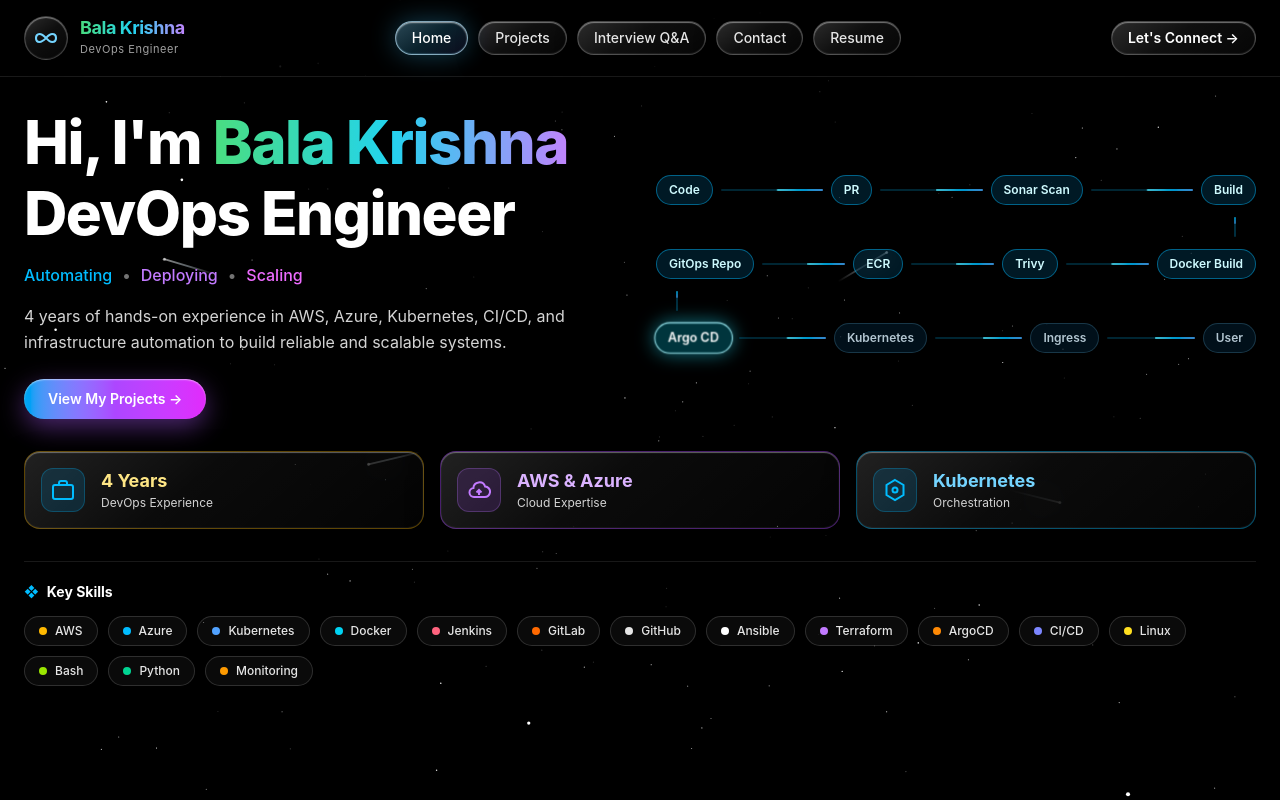
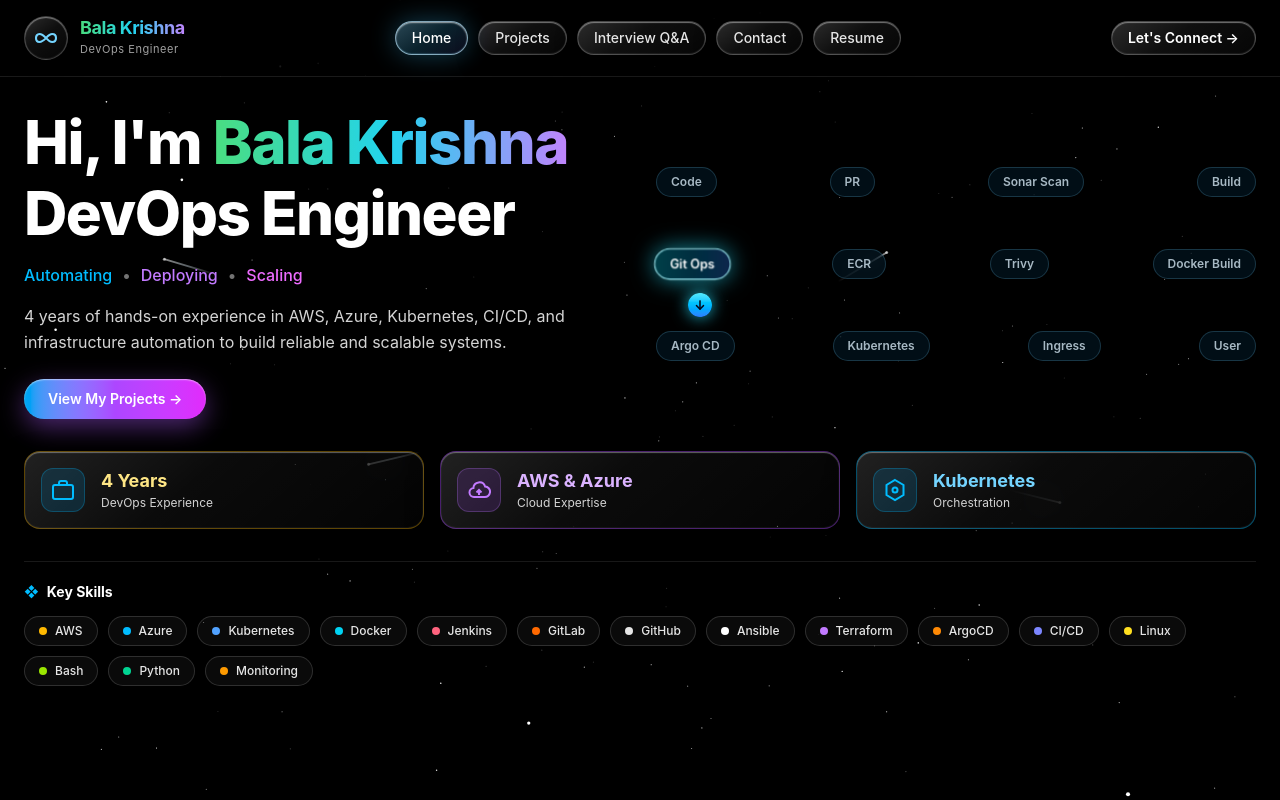
Before and after one commit to Bala-Nakkala/Bala-Nakkala.github.io, a React (Vite) app: page / in a window 1280 px wide. Built offline with nearby package versions, Linux system fonts and the light colour scheme.

Commit message:
Add animated Code-to-User water flow and DevOps logo

```diff
--- a/src/App.jsx
+++ b/src/App.jsx
@@ -8,6 +8,7 @@ const NAV_ITEMS = [
   { id: "resume", label: "Resume" },
 ];
 
+// మీకు మాత్రమే Remove & Upload ఆప్షన్స్ కనిపించడానికి Admin PIN (మీకు నచ్చినట్లు మార్చుకోవచ్చు)
 const ADMIN_PIN = "balu123";
 
 const INITIAL_HOSTED_RESUMES = [
@@ -25,13 +26,30 @@ const INITIAL_HOSTED_RESUMES = [
   },
 ];
 
+// Notebook sketch order:
+// Row 1 (L -> R): Code -> PR -> Sonar Scan -> Build
+// Row 2 (R -> L): Docker Build <- Trivy <- ECR <- Git Ops
+// Row 3 (L -> R): Argo CD -> Kubernetes -> Ingress -> User
 const PIPELINE_ROWS = [
-  ["Code", "PR", "Sonar Scan", "Build"],
-  ["Docker Build", "Trivy", "ECR", "GitOps Repo"],
-  ["Argo CD", "Kubernetes", "Ingress", "User"],
+  { dir: "ltr", items: ["Code", "PR", "Sonar Scan", "Build"] },
+  { dir: "rtl", items: ["Docker Build", "Trivy", "ECR", "Git Ops"] },
+  { dir: "ltr", items: ["Argo CD", "Kubernetes", "Ingress", "User"] },
 ];
 
-const ALL_PIPELINE_STEPS = PIPELINE_ROWS.flat();
+const ORDERED_STAGES = [
+  "Code",
+  "PR",
+  "Sonar Scan",
+  "Build",
+  "Docker Build",
+  "Trivy",
+  "ECR",
+  "Git Ops",
+  "Argo CD",
+  "Kubernetes",
+  "Ingress",
+  "User",
+];
 
 const USER_PROJECTS = [
   {
@@ -131,90 +149,95 @@ function DevOpsInfinityLogo({ className = "h-6 w-6" }) {
   );
 }
 
-function WaterFlowArchitectureCanvas() {
+function SingleWaterArrow({ direction = "right" }) {
+  const rotation =
+    direction === "left"
+      ? "rotate-180"
+      : direction === "down"
+        ? "rotate-90"
+        : "";
+
+  return (
+    <span
+      className={`inline-flex h-6 w-6 shrink-0 items-center justify-center rounded-full bg-gradient-to-r from-cyan-300 via-sky-400 to-blue-500 text-slate-950 shadow-[0_0_16px_rgba(34,211,238,0.85)] transition-transform duration-200 ${rotation}`}
+    >
+      <svg
+        className="h-3.5 w-3.5"
+        viewBox="0 0 24 24"
+        fill="none"
+        stroke="currentColor"
+        strokeWidth="2.8"
+        strokeLinecap="round"
+        strokeLinejoin="round"
+      >
+        <path d="M5 12h14" />
+        <path d="m13 6 6 6-6 6" />
+      </svg>
+    </span>
+  );
+}
+
+function SingleArrowFlowCanvas() {
   const [activeIndex, setActiveIndex] = useState(0);
 
   useEffect(() => {
     const timer = setInterval(() => {
-      setActiveIndex((prev) => (prev + 1) % ALL_PIPELINE_STEPS.length);
-    }, 650);
+      setActiveIndex((prev) => (prev + 1) % ORDERED_STAGES.length);
+    }, 750);
     return () => clearInterval(timer);
   }, []);
 
+  const activeStage = ORDERED_STAGES[activeIndex];
+  const isTransitioningBetweenRows =
+    activeIndex === 3 || activeIndex === 7;
+  const downArrowRow = activeIndex === 3 ? 0 : activeIndex === 7 ? 1 : -1;
+
   return (
     <div className="relative select-none py-2">
-      <style>{`
-        @keyframes waterPulseRight {
-          0% { transform: translateX(-100%); opacity: 0.2; }
-          50% { opacity: 1; }
-          100% { transform: translateX(220%); opacity: 0.2; }
-        }
-        @keyframes waterPulseDown {
-          0% { transform: translateY(-100%); opacity: 0.2; }
-          50% { opacity: 1; }
-          100% { transform: translateY(220%); opacity: 0.2; }
-        }
-      `}</style>
-
-      <div className="flex flex-col gap-3">
+      <div className="flex flex-col gap-3.5">
         {PIPELINE_ROWS.map((row, rowIdx) => {
-          const isReverseRow = rowIdx === 1;
-          const orderedRow = isReverseRow ? [...row].reverse() : row;
+          const isRtl = row.dir === "rtl";
+          const displayItems = isRtl ? [...row.items].reverse() : row.items;
+          const arrowDir = isRtl ? "left" : "right";
 
           return (
             <React.Fragment key={rowIdx}>
-              <div className="flex flex-wrap items-center justify-between gap-1.5 sm:gap-2">
-                {orderedRow.map((stepName, colIdx) => {
-                  const globalIdx = ALL_PIPELINE_STEPS.indexOf(stepName);
-                  const isActive = globalIdx === activeIndex;
-                  const isPassed = globalIdx < activeIndex;
-                  const showHorizontalConnector = colIdx < orderedRow.length - 1;
+              <div className="flex flex-wrap items-center justify-between gap-2">
+                {displayItems.map((stageName) => {
+                  const isHighlighted = activeStage === stageName;
+                  const showArrowOnStage =
+                    isHighlighted && !isTransitioningBetweenRows;
 
                   return (
-                    <React.Fragment key={stepName}>
-                      <div
-                        className={`rounded-full border px-3 py-1.5 text-xs font-semibold backdrop-blur-md transition-all duration-200 ${
-                          isActive
-                            ? "scale-105 border-cyan-200 bg-cyan-400/25 text-white shadow-[0_0_18px_rgba(34,211,238,0.55)]"
-                            : isPassed
-                              ? "border-sky-400/45 bg-sky-500/15 text-cyan-100"
-                              : "border-sky-300/20 bg-sky-950/35 text-sky-100/80"
-                        }`}
-                      >
-                        {stepName}
-                      </div>
-
-                      {showHorizontalConnector && (
-                        <div className="relative h-[2px] flex-1 min-w-[14px] overflow-hidden rounded-full bg-sky-400/20">
-                          <div
-                            className={`h-full w-1/2 rounded-full bg-gradient-to-r from-cyan-300 via-sky-400 to-blue-400 ${
-                              isActive || isPassed ? "opacity-100" : "opacity-60"
-                            }`}
-                            style={{
-                              animation: "waterPulseRight 1.5s linear infinite",
-                            }}
-                          />
-                        </div>
+                    <div
+                      key={stageName}
+                      className={`inline-flex items-center gap-1.5 rounded-full border px-3.5 py-1.5 text-xs font-semibold backdrop-blur-md transition-all duration-200 ${
+                        isHighlighted
+                          ? "scale-105 border-cyan-200 bg-gradient-to-r from-cyan-400/30 via-sky-400/25 to-blue-500/30 text-white shadow-[0_0_22px_rgba(34,211,238,0.65)]"
+                          : "border-sky-300/20 bg-sky-950/30 text-sky-100/75"
+                      }`}
+                    >
+                      {showArrowOnStage && isRtl && (
+                        <SingleWaterArrow direction={arrowDir} />
                       )}
-                    </React.Fragment>
+                      <span>{stageName}</span>
+                      {showArrowOnStage && !isRtl && (
+                        <SingleWaterArrow direction={arrowDir} />
+                      )}
+                    </div>
                   );
                 })}
               </div>
 
               {rowIdx < PIPELINE_ROWS.length - 1 && (
                 <div
-                  className={`flex ${
-                    rowIdx === 0 ? "justify-end pr-5" : "justify-start pl-5"
+                  className={`flex h-6 items-center ${
+                    rowIdx === 0 ? "justify-end pr-8" : "justify-start pl-8"
                   }`}
                 >
-                  <div className="relative h-5 w-[2px] overflow-hidden rounded-full bg-sky-400/25">
-                    <div
-                      className="h-1/2 w-full rounded-full bg-gradient-to-b from-cyan-300 via-sky-400 to-blue-400"
-                      style={{
-                        animation: "waterPulseDown 1.3s linear infinite",
-                      }}
-                    />
-                  </div>
+                  {isTransitioningBetweenRows && downArrowRow === rowIdx && (
+                    <SingleWaterArrow direction="down" />
+                  )}
                 </div>
               )}
             </React.Fragment>
@@ -619,7 +642,7 @@ export default function App() {
               </div>
 
               <div className="lg:col-span-6">
-                <WaterFlowArchitectureCanvas />
+                <SingleArrowFlowCanvas />
               </div>
             </section>
 
```
